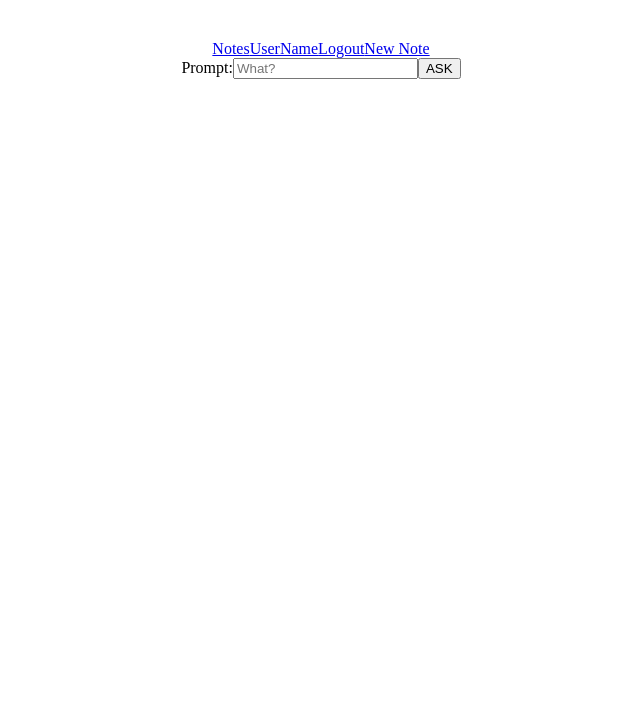
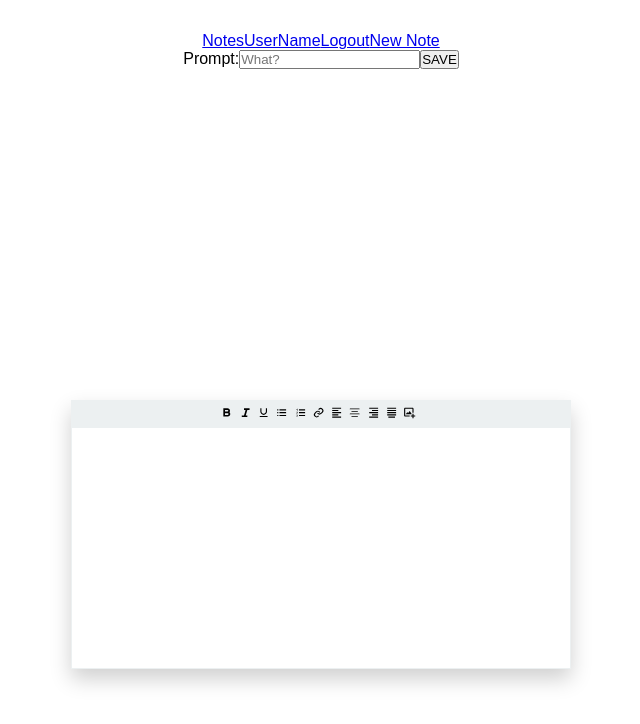
Before and after one commit to Vitali-G/NotesAI---Client, a React (Vite) app: page /note in a window 1280 px wide. Shown: the top 724 px of the page, without its empty margins (319-959 px from the left). Built offline with nearby package versions, Linux system fonts and the light colour scheme; no server answers.

Commit message:
added rich text editor

```diff
--- a/package.json
+++ b/package.json
@@ -12,6 +12,7 @@
     "openai": "^3.2.1",
     "react": "^18.2.0",
     "react-dom": "^18.2.0",
+    "react-icons": "^4.8.0",
     "react-router-dom": "^6.10.0"
   },
   "devDependencies": {
--- a/src/modules/NoteEntry/index.jsx
+++ b/src/modules/NoteEntry/index.jsx
@@ -1,6 +1,8 @@
 import React, { useState } from 'react'
-import text from "../../assets/text"
 import { Configuration, OpenAIApi } from "openai"
+import "./styles.css"
+import { BiBold, BiItalic, BiUnderline, BiListUl, BiListOl, BiLink, BiAlignLeft, BiAlignRight, BiAlignJustify, BiImageAdd } from "react-icons/bi"
+import { BsTextCenter } from "react-icons/bs"
 
 const KEY = import.meta.env.VITE_chatGPT_KEY
 const openai = new OpenAIApi(new Configuration({
@@ -15,7 +17,7 @@ export default function NoteEntry() {
         const res = await openai.createChatCompletion({
             model: "gpt-3.5-turbo",
             messages: [{ role: "user",
-                        content: `${input}` }]
+                        content: `A user needs a summary of a note he is taking. Please write a 3 line summary of the note below. Make the first 2 lines succinct and informative, and make the third one VERY humorous with the hope that it makes the whole summary a lot more memorable. ${input}` }]
         })
         const data = await res.data.choices[0].message["content"]
         console.log(data);
@@ -40,12 +42,48 @@ export default function NoteEntry() {
             <form onSubmit={handleSubmit}>
                 <label htmlFor="newNote">Prompt:</label>
                 <input onChange={handleInput} id="newNote" type="text" placeholder='What?'/>
-                <button>ASK</button>
+                <button>SAVE</button>
             </form>
             {summary ? <p>{summary}</p> : "" }
+            <div className="main-content">
+                <div className="text-editor-header">
+                    <button type="button" className="btn" data-element="bold">
+                        <BiBold />
+                    </button>
+                    <button type="button" className="btn" data-element="italic">
+                        <BiItalic />
+                    </button>
+                    <button type="button" className="btn" data-element="underline">
+                        <BiUnderline />
+                    </button>
+                    <button type="button" className="btn" data-element="insertUnorderedList">
+                        <BiListUl />
+                    </button>
+                    <button type="button" className="btn" data-element="insertOrderedList">
+                        <BiListOl />
+                    </button>
+                    <button type="button" className="btn" data-element="createLink">
+                        <BiLink />
+                    </button>
+                    <button type="button" className="btn" data-element="justifyLeft">
+                        <BiAlignLeft />
+                    </button>
+                    <button type="button" className="btn" data-element="justifyCenter">
+                        <BsTextCenter />
+                    </button>
+                    <button type="button" className="btn" data-element="justifyRight">
+                        <BiAlignRight />
+                    </button>
+                    <button type="button" className="btn" data-element="justifyFull">
+                        <BiAlignJustify />
+                    </button>
+                    <button type="button" className="btn" data-element="insertImage">
+                        <BiImageAdd />
+                    </button>
+                </div>
+
+                <div className="content" contentEditable="true"></div>
+        </div>
         </>
     )
     }
-
-
-    // "Write a limerick about Lewis, Silvia, Erhan and Vitali coding a notes app with built in AI assistance."
--- /dev/null
+++ b/src/modules/NoteEntry/styles.css
@@ -0,0 +1,37 @@
+* {
+    padding: 0;
+    margin: 0;
+}
+
+body {
+    font-family: sans-serif;
+}
+
+.main-content {
+    width: 500px;
+    position: absolute;
+    top: 50%;
+    left: 50%;
+    transform: translate(-50%);
+    box-shadow: 0 10px 20px rgba(0, 0, 0, 0.19)
+}
+
+.text-editor-header {
+    background-color: #ecf0f1;
+    padding: 5px;
+}
+
+.text-editor-header .btn {
+    border: none;
+    outline: none;
+    background-color: transparent;
+    margin-right: 5px;
+    cursor: pointer;
+}
+
+.content {
+    min-height: 200px;
+    border: 1px solid #ecf0f1;
+    border-top: 0px;
+    padding: 20px;
+}
--- /dev/null
+++ b/src/modules/RichTextEditor/index.css
@@ -0,0 +1,37 @@
+* {
+    padding: 0;
+    margin: 0;
+}
+
+body {
+    font-family: sans-serif;
+}
+
+.main-content {
+    width: 500px;
+    position: absolute;
+    top: 50%;
+    left: 50%;
+    transform: translate(-50%);
+    box-shadow: 0 10px 20px rgba(0, 0, 0, 0.19)
+}
+
+.text-editor-header {
+    background-color: #ecf0f1;
+    padding: 5px;
+}
+
+.text-editor-header .btn {
+    border: none;
+    outline: none;
+    background-color: transparent;
+    margin-right: 5px;
+    cursor: pointer;
+}
+
+.content {
+    min-height: 200px;
+    border: 1px solid #ecf0f1;
+    border-top: 0px;
+    padding: 20px;
+}
```
Also changed, not shown: src/modules/RichTextEditor/app.js (added, +15 -0 lines), src/modules/RichTextEditor/index.html (added, +54 -0 lines), src/assets/028d26275ff2b38.gif (added), 1 other file (tests, documents, lock files or other folders).
